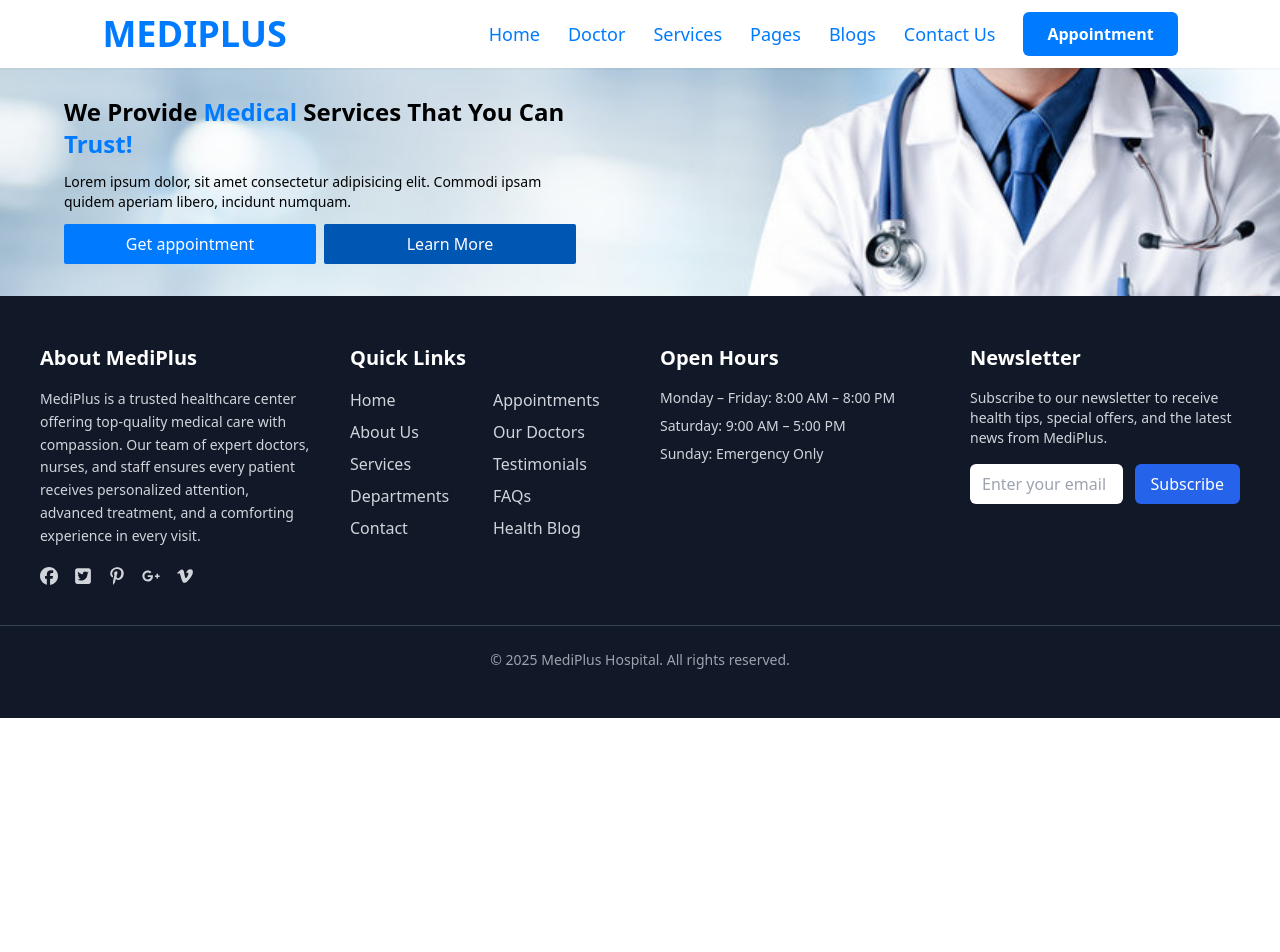
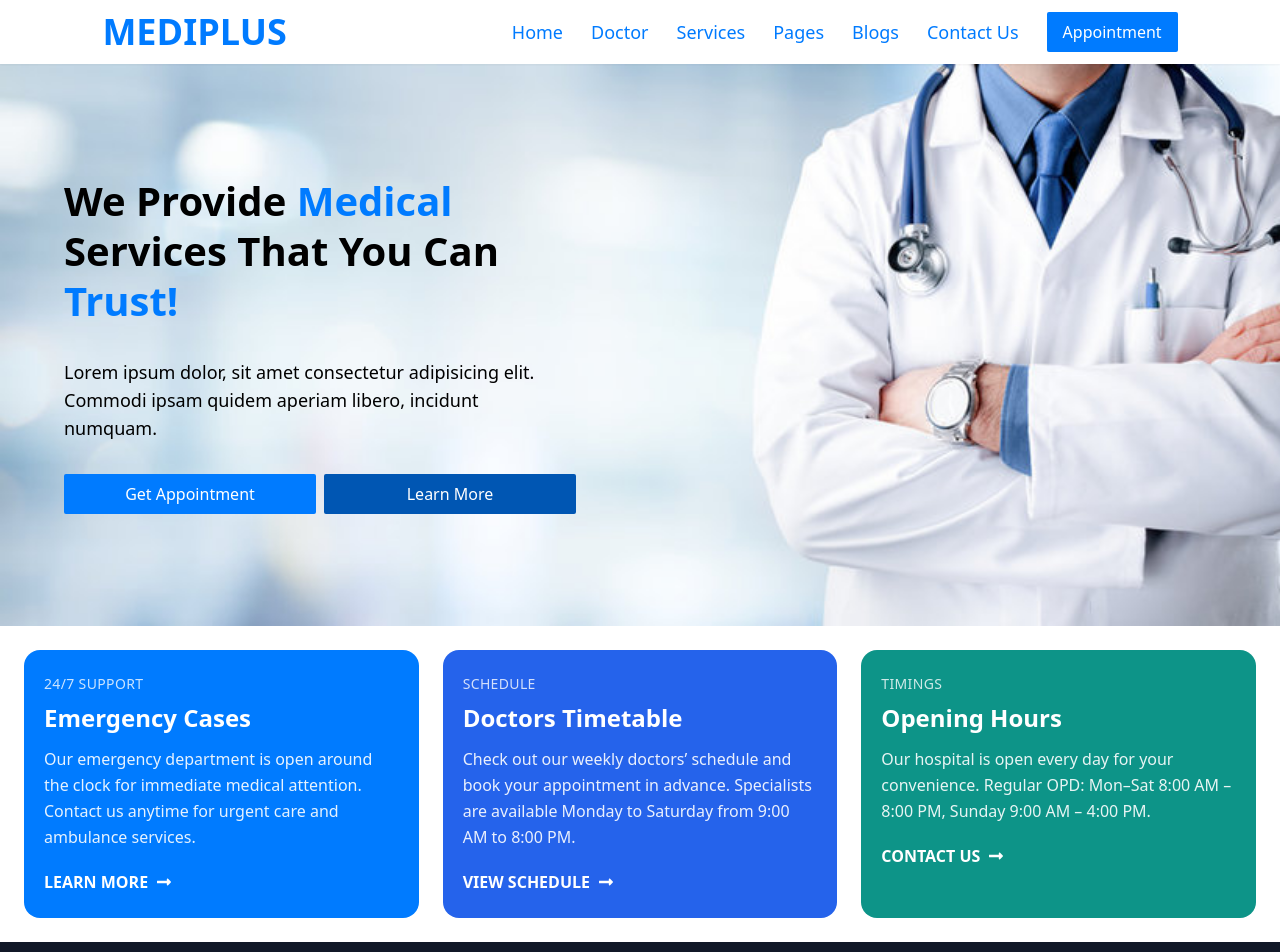
Before and after one commit to kunal-bhati2002/MediPlus, a React (Vite) app: page / in a window 1280 px wide. Shown: the top 952 px of the page. Before the commit the page ends 800 px from the top, so only its background shows below. Built offline with nearby package versions, Linux system fonts and the light colour scheme.

Commit message:
Card section Started

```diff
--- a/src/App.tsx
+++ b/src/App.tsx
@@ -1,6 +1,6 @@
 import { createBrowserRouter, RouterProvider } from "react-router-dom"
 import AppLayout from "./components/layouts/AppLayout";
-import Home from "./pages/home page/Home";
+import Home from "./pages/Home";
 import About from "./pages/About";
 import ErrorPage from "./pages/ErrorPage";
 
--- a/src/components/UI/Header.tsx
+++ b/src/components/UI/Header.tsx
@@ -1,6 +1,7 @@
 import { useState } from "react";
 import { NavLink } from "react-router-dom";
 import { IoReorderThreeOutline, IoCloseOutline } from "react-icons/io5";
+import Button from "../common/Button";
 
 function Header() {
   const [menuOpen, setMenuOpen] = useState(false);
@@ -40,9 +41,7 @@ function Header() {
 
           <li>
             <NavLink to="/">
-              <button className="bg-primary px-5 py-2 lg:px-6 lg:py-2.5 rounded-md text-white font-semibold hover:bg-primary-dark transition text-sm sm:text-base">
-                Appointment
-              </button>
+              <Button variant="primary">Appointment</Button>
             </NavLink>
           </li>
         </ul>
--- /dev/null
+++ b/src/components/common/Button.tsx
@@ -0,0 +1,44 @@
+import React from "react";
+
+interface ButtonProps {
+    variant?: "primary" | "primary-dark";
+    size?: "sm" | "md" | "lg";
+    children: React.ReactNode;
+    onClick?: () => void;
+    className?: string;
+}
+
+const Button: React.FC<ButtonProps> = ({
+    variant = "primary",
+    size = "md",
+    children,
+    onClick,
+    className = "",
+}) => {
+    const baseStyle = "rounded-sm w-full font-medium transition-colors duration-200";
+
+    // 🟩 Variant styles
+    const variantStyle =
+        variant === "primary"
+            ? "bg-primary hover:bg-primary-dark text-white"
+            : "bg-primary-dark hover:bg-primary text-white";
+
+    // 📏 Size styles
+    const sizeStyle =
+        size === "sm"
+            ? "px-3 py-1 text-sm"
+            : size === "lg"
+                ? "px-6 py-3 text-lg"
+                : "px-4 py-2 text-base"; // default: md
+
+    return (
+        <button
+            onClick={onClick}
+            className={`${baseStyle} ${variantStyle} ${sizeStyle} ${className}`}
+        >
+            {children}
+        </button>
+    );
+};
+
+export default Button;
--- /dev/null
+++ b/src/components/common/InfoCard.tsx
@@ -0,0 +1,38 @@
+import { FaLongArrowAltRight } from "react-icons/fa";
+
+interface InfoCardProps {
+    label: string;
+    title: string;
+    description: string;
+    linkText: string;
+    linkHref?: string;
+    bgColor?: string; // Optional Tailwind class (e.g. bg-primary)
+}
+
+function InfoCard({
+    label,
+    title,
+    description,
+    linkText,
+    linkHref = "#",
+    bgColor = "bg-primary",
+}: InfoCardProps) {
+    return (
+        <div
+            className={`${bgColor} py-6 px-5 text-white rounded-2xl shadow-xl/30 transition-shadow duration-300 hover:relative bottom-2 `}
+        >
+            <p className="text-sm uppercase tracking-wide opacity-80 mb-2">{label}</p>
+            <h3 className="text-2xl font-semibold mb-3">{title}</h3>
+            <p className="text-base mb-5 leading-relaxed opacity-90">{description}</p>
+
+            <span className="flex items-center gap-2 font-semibold text-white hover:text-gray-200 cursor-pointer group">
+                <a href={linkHref} className="transition-colors duration-200">
+                    {linkText}
+                </a>
+                <FaLongArrowAltRight className="transform group-hover:translate-x-1 transition-transform duration-200" />
+            </span>
+        </div>
+    );
+}
+
+export default InfoCard;
--- /dev/null
+++ b/src/components/home/Banner.tsx
@@ -0,0 +1,23 @@
+import Button from "../common/Button";
+
+function Banner() {
+    return (<>
+        <section className=" md:grid grid-cols-2 bg-[url(/public/images/home_banner_image_1.jpg)] bg-cover">
+            <div className="w-[80%] mx-auto py-28 ">
+                <h1 className="text-2xl font-semibold sm:font-bold md:text-[2.5rem] leading-[50px]  ">We Provide <span className="text-primary">Medical</span> Services That You Can <span className="text-primary">Trust!</span></h1>
+                <p className="py-3 text-sm md:text-lg md:my-5">Lorem ipsum dolor, sit amet consectetur adipisicing elit. Commodi ipsam quidem aperiam libero, incidunt numquam.</p>
+
+                <div className="flex flex-col gap-2 text-white font-medium sm:flex-row">
+                    <Button variant="primary">Get Appointment</Button>
+                    <Button variant="primary-dark">Learn More</Button>
+                </div>
+
+            </div>
+            <div className="hidden">
+                {/* <p>hello</p> */}
+            </div>
+        </section>
+    </>);
+}
+
+export default Banner
--- /dev/null
+++ b/src/components/home/Card.tsx
@@ -0,0 +1,52 @@
+// import { FaLongArrowAltRight } from "react-icons/fa";
+
+import InfoCard from "../common/InfoCard";
+
+// function Card() {
+//     return (<>
+//         <section className=" container mx-auto grid grid-cols-3">
+//             <div className="bg-primary py-4 px-3 text-white">
+//                 <p className="text-sm">Lorem, ipsum.</p>
+//                 <h3 className="text-xl font-medium">Emergency Cases</h3>
+//                 <p className="text-base ">Lorem ipsum dolor sit amet consectetur adipisicing elit. Sapiente voluptatum excepturi perspiciatis officia nulla!</p>
+
+//                 <a href="#"><span> LEARN MORE<FaLongArrowAltRight /></span></a>
+//             </div>
+//         </section>
+//     </>);
+// }
+
+// export default Card
+
+
+function CardSection() {
+    return (
+        <section className="container mx-auto grid md:grid-cols-3 gap-6 p-6">
+            <InfoCard
+                label="24/7 Support"
+                title="Emergency Cases"
+                description="Our emergency department is open around the clock for immediate medical attention. Contact us anytime for urgent care and ambulance services."
+                linkText="LEARN MORE"
+                bgColor="bg-primary"
+            />
+
+            <InfoCard
+                label="Schedule"
+                title="Doctors Timetable"
+                description="Check out our weekly doctors’ schedule and book your appointment in advance. Specialists are available Monday to Saturday from 9:00 AM to 8:00 PM."
+                linkText="VIEW SCHEDULE"
+                bgColor="bg-blue-600"
+            />
+
+            <InfoCard
+                label="Timings"
+                title="Opening Hours"
+                description="Our hospital is open every day for your convenience. Regular OPD: Mon–Sat 8:00 AM – 8:00 PM, Sunday 9:00 AM – 4:00 PM."
+                linkText="CONTACT US"
+                bgColor="bg-teal-600"
+            />
+        </section>
+    );
+}
+
+export default CardSection;
--- /dev/null
+++ b/src/pages/Home.tsx
@@ -0,0 +1,11 @@
+import Banner from "../components/home/Banner";
+import Card from "../components/home/Card";
+
+function Home() {
+    return (<>
+        <Banner />
+        <Card />
+    </>);
+}
+
+export default Home
--- a/src/pages/home page/Home.tsx
+++ /dev/null
@@ -1,9 +0,0 @@
-import Banner from "./components/Banner";
-
-function Home() {
-    return (<>
-        <Banner />
-    </>);
-}
-
-export default Home
--- a/src/pages/home page/components/Banner.tsx
+++ /dev/null
@@ -1,19 +0,0 @@
-function Banner() {
-    return (<>
-        <section className=" md:grid grid-cols-2 bg-[url(/public/images/home_banner_image_1.jpg)] bg-cover">
-            <div className="w-[80%] mx-auto py-8">
-                <h1 className="text-2xl font-semibold sm:font-bold">We Provide <span className="text-primary">Medical</span> Services That You Can <span className="text-primary">Trust!</span></h1>
-                <p className="py-3 text-sm">Lorem ipsum dolor, sit amet consectetur adipisicing elit. Commodi ipsam quidem aperiam libero, incidunt numquam.</p>
-                <div className="flex flex-col gap-2 text-white font-medium sm:flex-row">
-                    <button className="bg-primary hover:bg-primary-dark px-4 py-2 rounded-sm w-full">Get appointment</button>
-                    <button className="bg-primary-dark hover:bg-primary px-4 py-2 rounded-sm w-full">Learn More</button>
-                </div>
-            </div>
-            <div className="hidden">
-                <p>hello</p>
-            </div>
-        </section>
-    </>);
-}
-
-export default Banner
```
